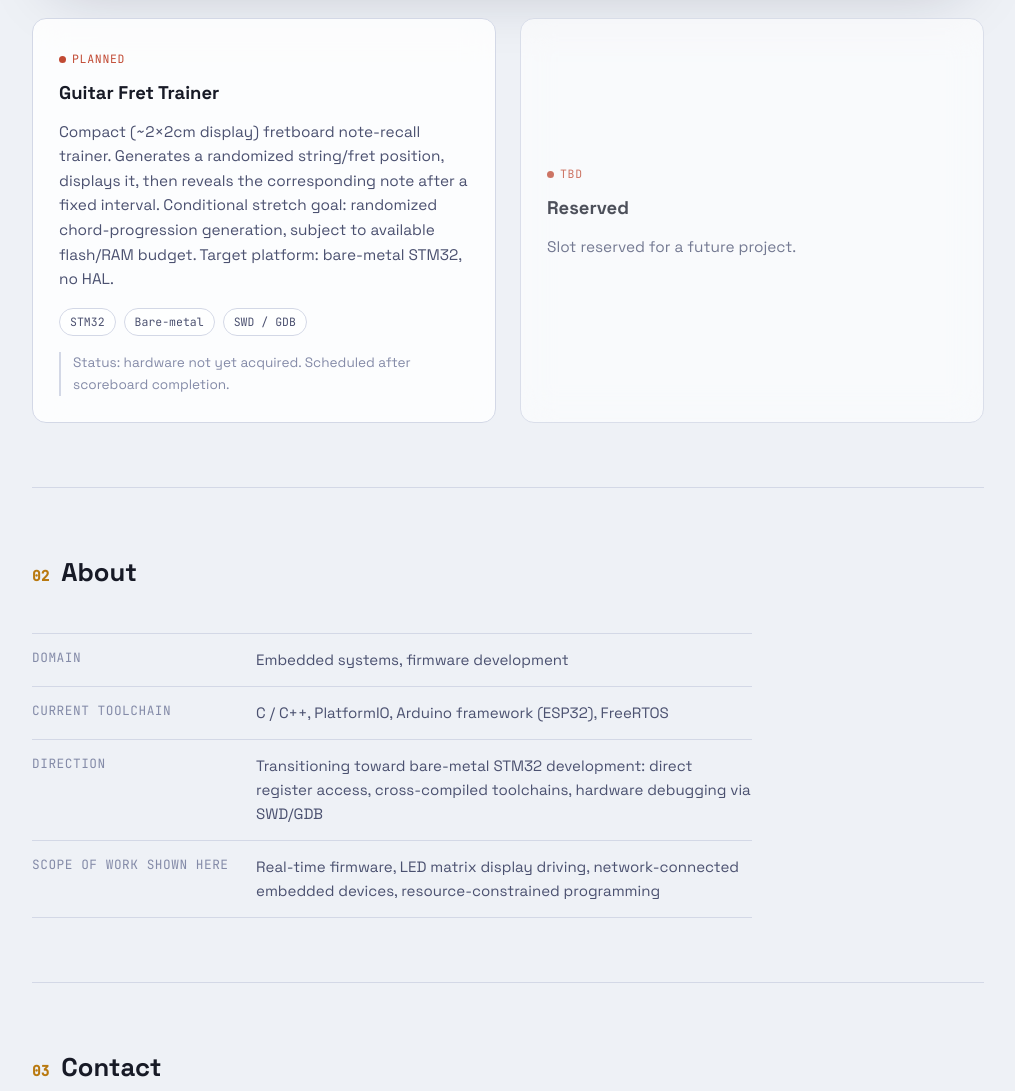
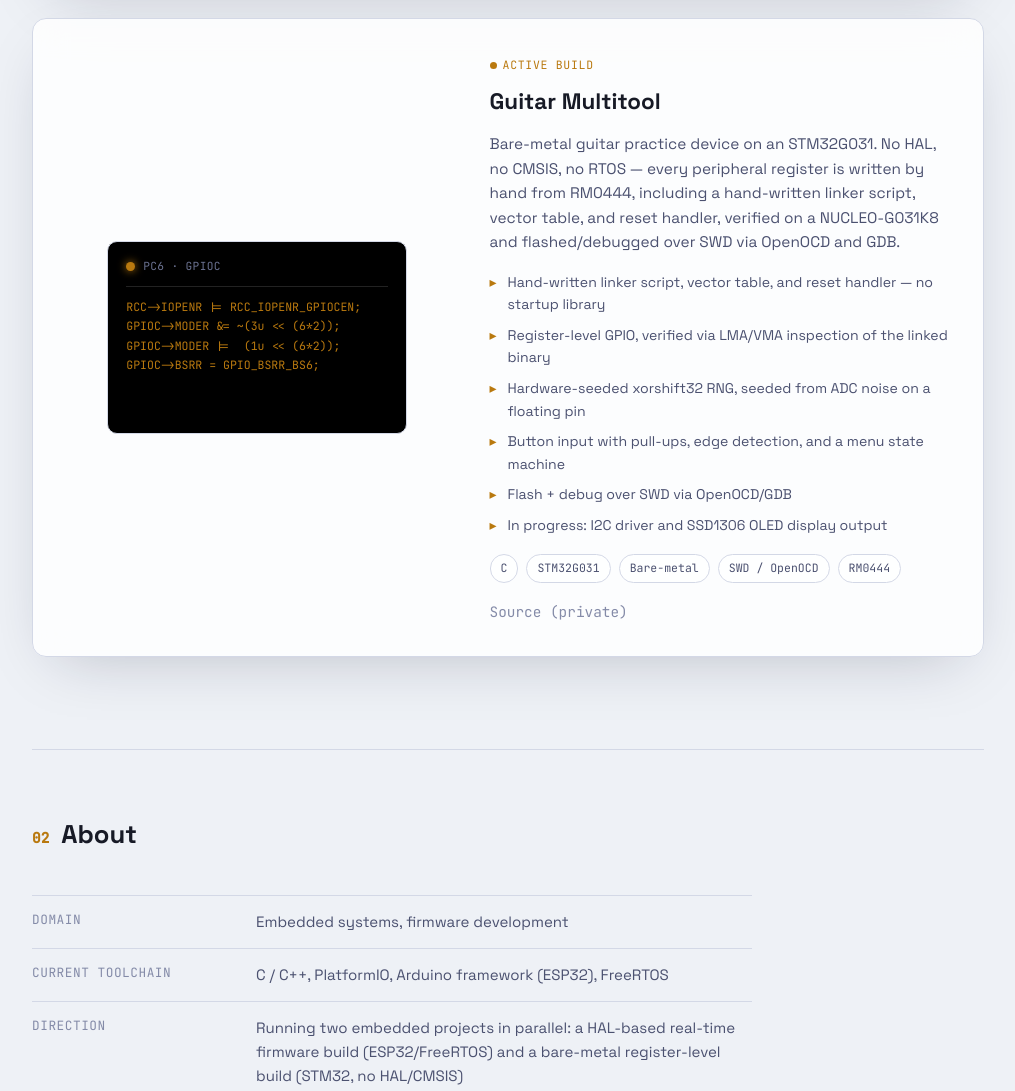
Before and after one commit to mikeladderbush/portfolio-site, a plain HTML site: page index.html in a window 1280 px wide. Shown: the part 1520-2611 px from the top of the page, without its empty margins (132-1147 px from the left). Drawn offline with Linux system fonts and the light colour scheme.

Commit message:
Promote Guitar Multitool to a second featured project, reflecting current active state

```diff
--- a/index.html
+++ b/index.html
@@ -91,32 +91,41 @@
       </div>
     </article>
 
-    <div class="project-grid">
-
-      <article class="project card">
-        <p class="project-status idea">Planned</p>
-        <h3>Guitar Fret Trainer</h3>
+    <article class="project featured">
+      <div class="project-media" aria-hidden="true">
+        <div class="reg-demo">
+          <div class="reg-demo-top">
+            <span class="reg-led" id="regLed"></span>
+            <span class="reg-demo-label">PC6 · GPIOC</span>
+          </div>
+          <pre class="reg-log" id="regLog"></pre>
+        </div>
+      </div>
+      <div class="project-body">
+        <p class="project-status live">Active build</p>
+        <h3>Guitar Multitool</h3>
         <p class="project-desc">
-          Compact (~2×2cm display) fretboard note-recall trainer. Generates a randomized
-          string/fret position, displays it, then reveals the corresponding note after a
-          fixed interval. Conditional stretch goal: randomized chord-progression generation,
-          subject to available flash/RAM budget. Target platform: bare-metal STM32, no HAL.
+          Bare-metal guitar practice device on an STM32G031. No HAL, no CMSIS, no RTOS —
+          every peripheral register is written by hand from RM0444, including a hand-written
+          linker script, vector table, and reset handler, verified on a NUCLEO-G031K8 and
+          flashed/debugged over SWD via OpenOCD and GDB.
         </p>
+        <ul class="project-facts">
+          <li>Hand-written linker script, vector table, and reset handler — no startup library</li>
+          <li>Register-level GPIO, verified via LMA/VMA inspection of the linked binary</li>
+          <li>Hardware-seeded xorshift32 RNG, seeded from ADC noise on a floating pin</li>
+          <li>Button input with pull-ups, edge detection, and a menu state machine</li>
+          <li>Flash + debug over SWD via OpenOCD/GDB</li>
+          <li>In progress: I2C driver and SSD1306 OLED display output</li>
+        </ul>
         <div class="project-tags">
-          <span>STM32</span><span>Bare-metal</span><span>SWD / GDB</span>
+          <span>C</span><span>STM32G031</span><span>Bare-metal</span><span>SWD / OpenOCD</span><span>RM0444</span>
         </div>
-        <p class="project-note">Status: hardware not yet acquired. Scheduled after scoreboard completion.</p>
-      </article>
-
-      <article class="project card card-more">
-        <p class="project-status idea">TBD</p>
-        <h3>Reserved</h3>
-        <p class="project-desc">
-          Slot reserved for a future project.
-        </p>
-      </article>
-
-    </div>
+        <div class="project-links">
+          <a href="#" class="link-disabled" title="Repository is private">Source (private)</a>
+        </div>
+      </div>
+    </article>
   </section>
 
   <section id="about" class="about">
@@ -124,8 +133,8 @@
     <dl class="spec-sheet">
       <div><dt>Domain</dt><dd>Embedded systems, firmware development</dd></div>
       <div><dt>Current toolchain</dt><dd>C / C++, PlatformIO, Arduino framework (ESP32), FreeRTOS</dd></div>
-      <div><dt>Direction</dt><dd>Transitioning toward bare-metal STM32 development: direct register access, cross-compiled toolchains, hardware debugging via SWD/GDB</dd></div>
-      <div><dt>Scope of work shown here</dt><dd>Real-time firmware, LED matrix display driving, network-connected embedded devices, resource-constrained programming</dd></div>
+      <div><dt>Direction</dt><dd>Running two embedded projects in parallel: a HAL-based real-time firmware build (ESP32/FreeRTOS) and a bare-metal register-level build (STM32, no HAL/CMSIS)</dd></div>
+      <div><dt>Scope of work shown here</dt><dd>Real-time firmware, LED/OLED display driving, network-connected embedded devices, direct register programming, hardware debugging via SWD/GDB</dd></div>
     </dl>
   </section>
 
--- a/script.js
+++ b/script.js
@@ -51,3 +51,39 @@ function flicker() {
 }
 
 setInterval(flicker, 180);
+
+// Register-write log demo: typewriters a boot sequence, blinks the LED line
+const regLog = document.getElementById('regLog');
+const regLed = document.getElementById('regLed');
+
+const regLines = [
+  { text: 'RCC->IOPENR |= RCC_IOPENR_GPIOCEN;' },
+  { text: 'GPIOC->MODER &= ~(3u << (6*2));' },
+  { text: 'GPIOC->MODER |=  (1u << (6*2));' },
+  { text: 'GPIOC->BSRR = GPIO_BSRR_BS6;', blink: 'on' },
+  { text: 'GPIOC->BSRR = GPIO_BSRR_BR6;', blink: 'off' },
+];
+
+let lineIndex = 0;
+let charIndex = 0;
+let displayed = [];
+
+function typeStep() {
+  const line = regLines[lineIndex];
+  if (charIndex === 0) displayed.push('');
+  charIndex++;
+  displayed[displayed.length - 1] = line.text.slice(0, charIndex);
+  if (displayed.length > 5) displayed.shift();
+  regLog.textContent = displayed.join('\n');
+
+  if (charIndex >= line.text.length) {
+    if (line.blink) regLed.classList.toggle('on', line.blink === 'on');
+    charIndex = 0;
+    lineIndex = (lineIndex + 1) % regLines.length;
+    setTimeout(typeStep, 500);
+  } else {
+    setTimeout(typeStep, 28);
+  }
+}
+
+if (regLog && regLed) typeStep();
--- a/styles.css
+++ b/styles.css
@@ -322,6 +322,54 @@ section { padding: 64px 0; border-top: 1px solid var(--border); }
   transition: background 0.4s ease;
 }
 
+.reg-demo {
+  background: #000;
+  border-radius: 10px;
+  padding: 16px 18px;
+  border: 1px solid var(--border);
+  box-shadow: inset 0 0 30px rgba(0,0,0,0.6);
+  width: 100%;
+  max-width: 300px;
+  min-height: 180px;
+}
+.reg-demo-top {
+  display: flex;
+  align-items: center;
+  gap: 8px;
+  margin-bottom: 10px;
+  padding-bottom: 10px;
+  border-bottom: 1px solid #222;
+}
+.reg-led {
+  width: 9px;
+  height: 9px;
+  border-radius: 999px;
+  background: #3a2c12;
+  box-shadow: none;
+  transition: background 0.15s ease, box-shadow 0.15s ease;
+  flex-shrink: 0;
+}
+.reg-led.on {
+  background: var(--accent);
+  box-shadow: 0 0 8px var(--accent);
+}
+.reg-demo-label {
+  font-family: var(--font-mono);
+  font-size: 0.7rem;
+  color: #6b7291;
+  letter-spacing: 0.03em;
+}
+.reg-log {
+  margin: 0;
+  font-family: var(--font-mono);
+  font-size: 0.72rem;
+  line-height: 1.7;
+  color: var(--accent);
+  white-space: pre-wrap;
+  word-break: break-all;
+  min-height: 120px;
+}
+
 .project-grid {
   display: grid;
   grid-template-columns: repeat(auto-fit, minmax(260px, 1fr));
```
